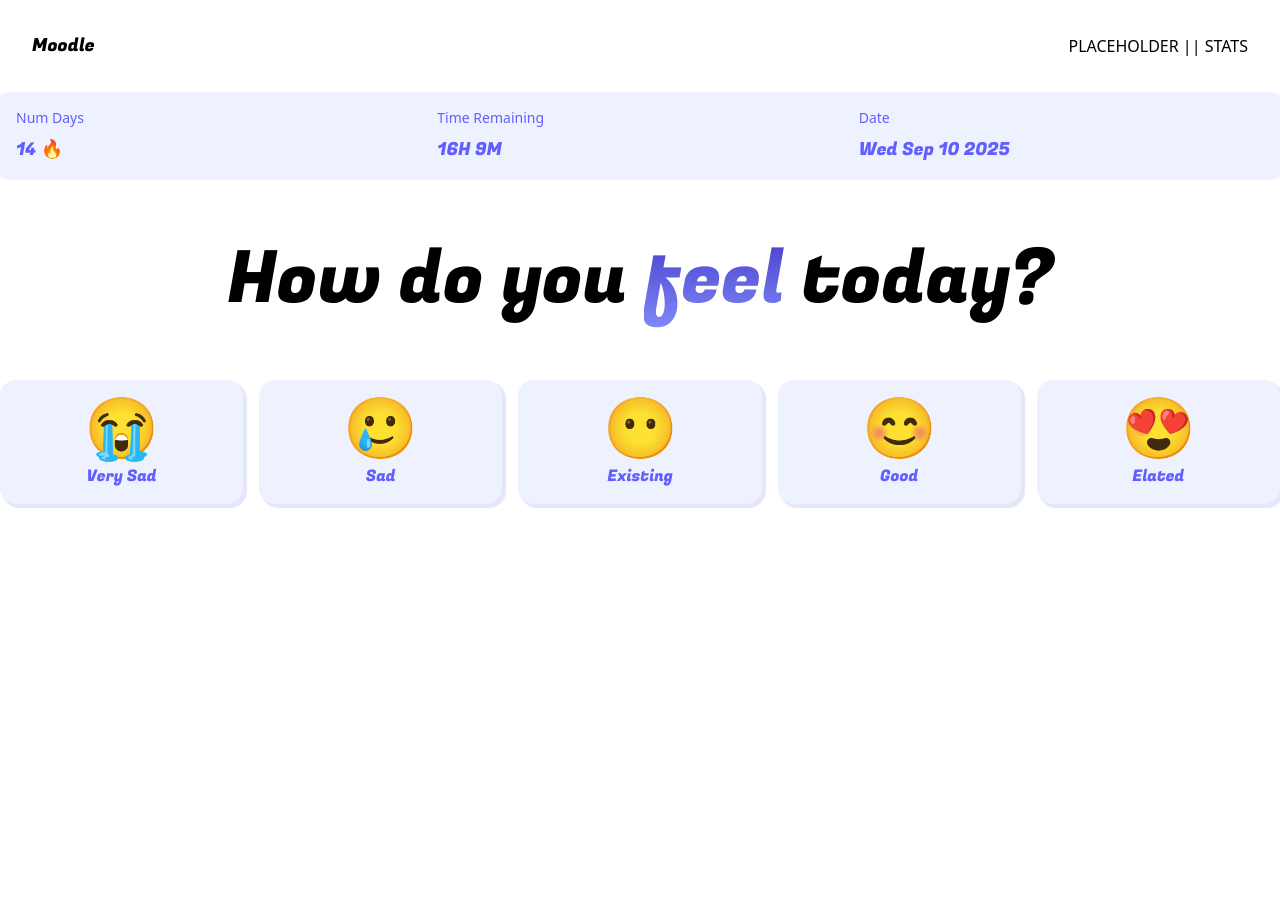
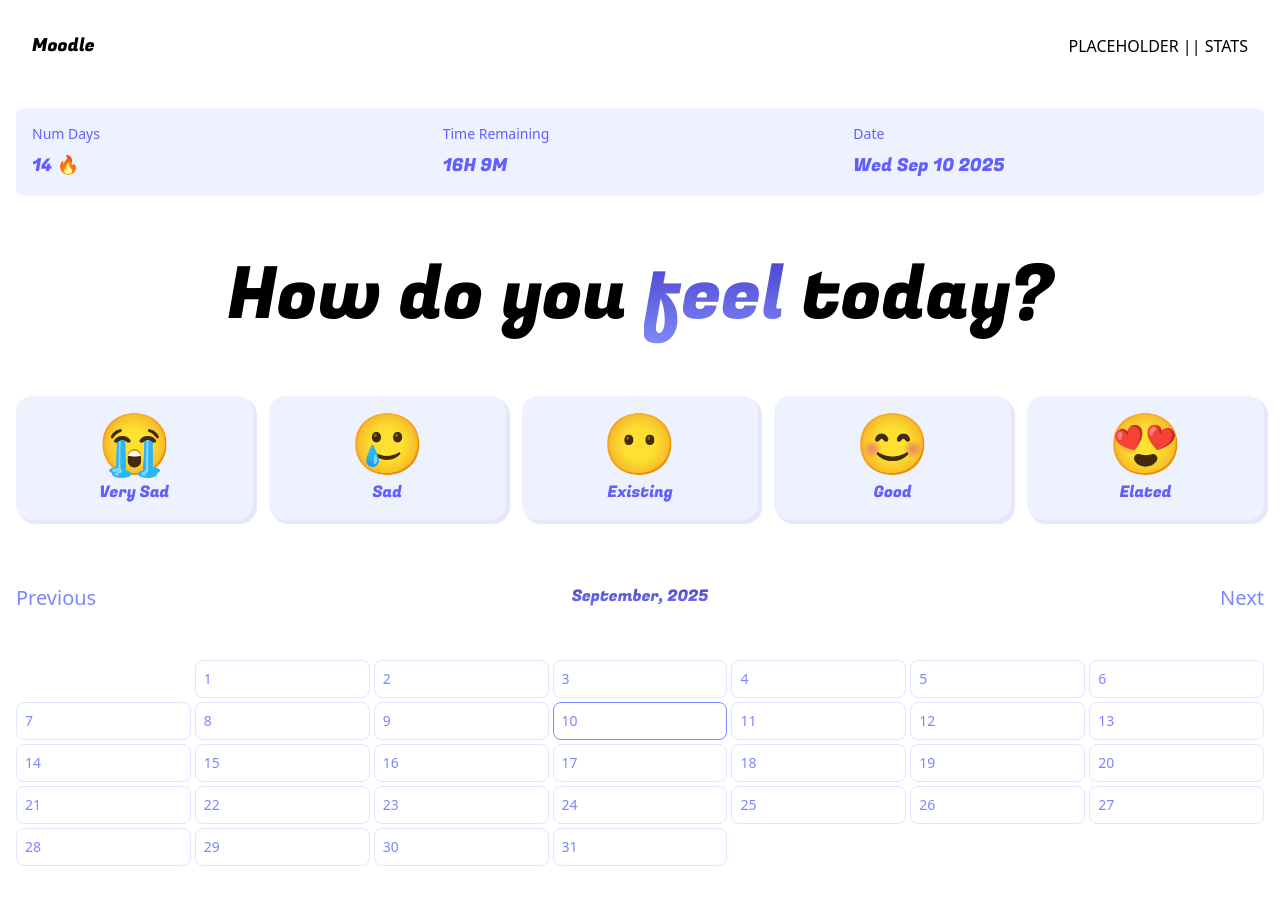
Before and after one commit to Dhanush-Poduval/Mood_Analyser, a Next.js app in the folder frontend/: page /dashboard in a window 1280 px wide. Shown: the top 904 px of the page. Before the commit the page ends 800 px from the top, so only its background shows below. Built offline with nearby package versions, Linux system fonts and the light colour scheme; sample sign-in values are in the browser's storage.

Commit message:
feat:made the calender component and added in dashbaord

```diff
--- /dev/null
+++ b/frontend/components/Calender.jsx
@@ -0,0 +1,90 @@
+'use client'
+import { Fugaz_One } from 'next/font/google'
+import React, { useState } from 'react'
+
+const months = { 'January': 'Jan', 'February': 'Feb', 'March': 'Mar', 'April': 'Apr', 'May': 'May', 'June': 'Jun', 'July': 'Jul', 'August': 'Aug', 'September': 'Sept', 'October': 'Oct', 'November': 'Nov', 'December': 'Dec' }
+const monthsArr = Object.keys(months)
+const now = new Date()
+const dayList = ['Sunday', 'Monday', 'Tuesday', 'Wednesday', 'Thursday', 'Friday', 'Saturday']
+
+const fugaz = Fugaz_One({ subsets: ["latin"], weight: ['400'] });
+
+
+export default function Calendar(props) {
+    const { demo, completeData, handleSetMood } = props
+    const now = new Date()
+    const currMonth = now.getMonth()
+    const [selectedMonth, setSelectMonth] = useState(Object.keys(months)[currMonth])
+    const [selectedYear, setSelectedYear] = useState(now.getFullYear())
+
+    const numericMonth = monthsArr.indexOf(selectedMonth)
+    const data = completeData?.[selectedYear]?.[numericMonth] || {}
+
+    function handleIncrementMonth(val) {
+        // value +1 -1
+        // if we hit the bounds of the months, then we can just adjust the year that is displayed instead
+        if (numericMonth + val < 0) {
+            // set month value = 11 and decrement the year
+            setSelectedYear(curr => curr - 1)
+            setSelectMonth(monthsArr[monthsArr.length - 1])
+        } else if (numericMonth + val > 11) {
+            // set month val = 0 and increment the year
+            setSelectedYear(curr => curr + 1)
+            setSelectMonth(monthsArr[0])
+        } else {
+            setSelectMonth(monthsArr[numericMonth + val])
+        }
+    }
+
+    const monthNow = new Date(selectedYear, Object.keys(months).indexOf(selectedMonth), 1)
+    const firstDayOfMonth = monthNow.getDay()
+    const daysInMonth = new Date(selectedYear, Object.keys(selectedMonth).indexOf(selectedMonth) + 1, 0).getDate()
+
+    const daysToDisplay = firstDayOfMonth + daysInMonth
+
+    const numRows = (Math.floor(daysToDisplay / 7)) + (daysToDisplay % 7 ? 1 : 0)
+
+    return (
+        <div className='flex flex-col gap-2'>
+            <div className='grid grid-cols-5 gap-4'>
+                <button onClick={() => {
+                    handleIncrementMonth(-1)
+                }} className='mr-auto text-indigo-400 text-lg sm:text-xl duration-200 hover:opacity-60'>Previous</button>
+                <p className={'text-center col-span-3 capitalized whitespace-nowrap textGradient ' + fugaz.className}>{selectedMonth}, {selectedYear}</p>
+                <button onClick={() => {
+                    handleIncrementMonth(+1)
+                }} className='ml-auto text-indigo-400 text-lg sm:text-xl duration-200 hover:opacity-60'>Next</button>
+            </div>
+            <div className='flex flex-col overflow-hidden gap-1 py-4 sm:py-6 md:py-10'>
+                {[...Array(numRows).keys()].map((row, rowIndex) => {
+                    return (
+                        <div key={rowIndex} className='grid grid-cols-7 gap-1'>
+                            {dayList.map((dayOfWeek, dayOfWeekIndex) => {
+                                let dayIndex = (rowIndex * 7) + dayOfWeekIndex - (firstDayOfMonth - 1)
+
+                                let dayDisplay = dayIndex > daysInMonth ? false : (row === 0 && dayOfWeekIndex < firstDayOfMonth) ? false : true
+
+                                let isToday = dayIndex === now.getDate()
+
+                                if (!dayDisplay) {
+                                    return (
+                                        <div className='bg-white' key={dayOfWeekIndex} />
+                                    )
+                                }
+
+                                let color =
+                                        'white'
+
+                                return (
+                                    <div style={{ background: color }} className={'text-xs sm:text-sm border border-solid p-2 flex items-center gap-2 justify-between rounded-lg ' + (isToday ? ' border-indigo-400' : ' border-indigo-100') + (color === 'white' ? ' text-indigo-400' : ' text-white')} key={dayOfWeekIndex}>
+                                        <p>{dayIndex}</p>
+                                    </div>
+                                )
+                            })}
+                        </div>
+                    )
+                })}
+            </div>
+        </div>
+    )
+}
--- a/frontend/components/Dashboard.jsx
+++ b/frontend/components/Dashboard.jsx
@@ -1,33 +1,35 @@
 'use client'
-import { Fugaz_One } from 'next/font/google';
+import { Fugaz_One } from 'next/font/google'
+import { useRouter } from 'next/navigation'
 import React, { useEffect, useState } from 'react'
-
-
-
-
+import Calendar from './Calender';
 
 const fugaz = Fugaz_One({ subsets: ["latin"], weight: ['400'] });
 
+export default function Dashboard() {
+  const router = useRouter()
+  const [currentDate, setCurrentDate] = useState(new Date())
+  const [selectedMood, setSelectedMood] = useState(null)
+  const [moodMap, setMoodMap] = useState({})
 
-export default function Dashboard() {
+  const month = currentDate.getMonth()
+  const year = currentDate.getFullYear()
+  const daysInMonth = new Date(year, month + 1, 0).getDate()
+  const formatDate = (day) =>
+    `${year}-${(month + 1).toString().padStart(2, '0')}-${day.toString().padStart(2, '0')}`
 
-
-  const now = new Date()
-
-
+  useEffect(() => {
+    const token = localStorage.getItem('token')
+    if (!token) {
+      router.replace('/login')
+    }
+  }, [router])
 
   const statuses = {
-    num_days:14,
-    time_remaining: `${23 - now.getHours()}H ${60 - now.getMinutes()}M`,
-    date:new Date().toDateString()
+    num_days: 14,
+    time_remaining: `${23 - currentDate.getHours()}H ${60 - currentDate.getMinutes()}M`,
+    date: currentDate.toDateString()
   }
-
-
-
-
-
-
-
 
   const moods = {
     'Very Sad': '😭',
@@ -37,33 +39,56 @@
     'Elated': '😍',
   }
 
+  const moodColors = {
+    'Very Sad': 'bg-red-400',
+    'Sad': 'bg-orange-400',
+    'Existing': 'bg-gray-300',
+    'Good': 'bg-green-300',
+    'Elated': 'bg-yellow-300'
+  }
 
+  const handleMoodClick = (day, mood) => {
+    const dateKey = formatDate(day)
+    setMoodMap({ ...moodMap, [dateKey]: mood })
+  }
 
   return (
-    <div className='flex flex-col flex-1 gap-8 sm:gap-12 md:gap-16'>
+    <div className='flex flex-col flex-1 gap-8 sm:gap-12 md:gap-16 p-4'>
       <div className='grid grid-cols-3 bg-indigo-50 text-indigo-500 p-4 gap-4 rounded-lg'>
-        {Object.keys(statuses).map((status, statusIndex) => {
-          return (
-            <div key={statusIndex} className=' flex flex-col gap-1 sm:gap-2'>
-              <p className='font-medium capitalize text-xs sm:text-sm truncate'>{status.replaceAll('_', ' ')}</p>
-              <p className={'text-base sm:text-lg truncate ' + fugaz.className}>{statuses[status]}{status === 'num_days' ? ' 🔥' : ''}</p>
-            </div>
-          )
-        })}
+        {Object.keys(statuses).map((status, idx) => (
+          <div key={idx} className='flex flex-col gap-1 sm:gap-2'>
+            <p className='font-medium capitalize text-xs sm:text-sm truncate'>
+              {status.replaceAll('_', ' ')}
+            </p>
+            <p className={'text-base sm:text-lg truncate ' + fugaz.className}>
+              {statuses[status]}{status === 'num_days' ? ' 🔥' : ''}
+            </p>
+          </div>
+        ))}
       </div>
+
       <h4 className={'text-5xl sm:text-6xl md:text-7xl text-center ' + fugaz.className}>
         How do you <span className='textGradient'>feel</span> today?
       </h4>
+
       <div className='flex items-stretch flex-wrap gap-4'>
-        {Object.keys(moods).map((mood, moodIndex) => {
-          return (
-            <button  className={'p-4 px-5 rounded-2xl purpleShadow duration-200 bg-indigo-50 hover:bg-indigo-100 text-center flex flex-col items-center gap-2 flex-1 '} key={moodIndex}>
-              <p className='text-4xl sm:text-5xl md:text-6xl'>{moods[mood]}</p>
-              <p className={'text-indigo-500 text-xs sm:text-sm md:text-base ' + fugaz.className}>{mood}</p>
-            </button>
-          )
-        })}
+        {Object.keys(moods).map((mood) => (
+          <button
+            key={mood}
+            onClick={() => setSelectedMood(mood)}
+            className={`p-4 px-5 rounded-2xl purpleShadow duration-200 flex flex-col items-center gap-2 flex-1 ${
+              selectedMood === mood ? 'bg-indigo-400 text-white' : 'bg-indigo-50 hover:bg-indigo-100'
+            }`}
+          >
+            <p className='text-4xl sm:text-5xl md:text-6xl'>{moods[mood]}</p>
+            <p className={'text-indigo-500 text-xs sm:text-sm md:text-base ' + fugaz.className}>{mood}</p>
+          </button>
+        ))}
       </div>
+      <div>
+        <Calendar />
+      </div>
+
 
     </div>
   )
```
